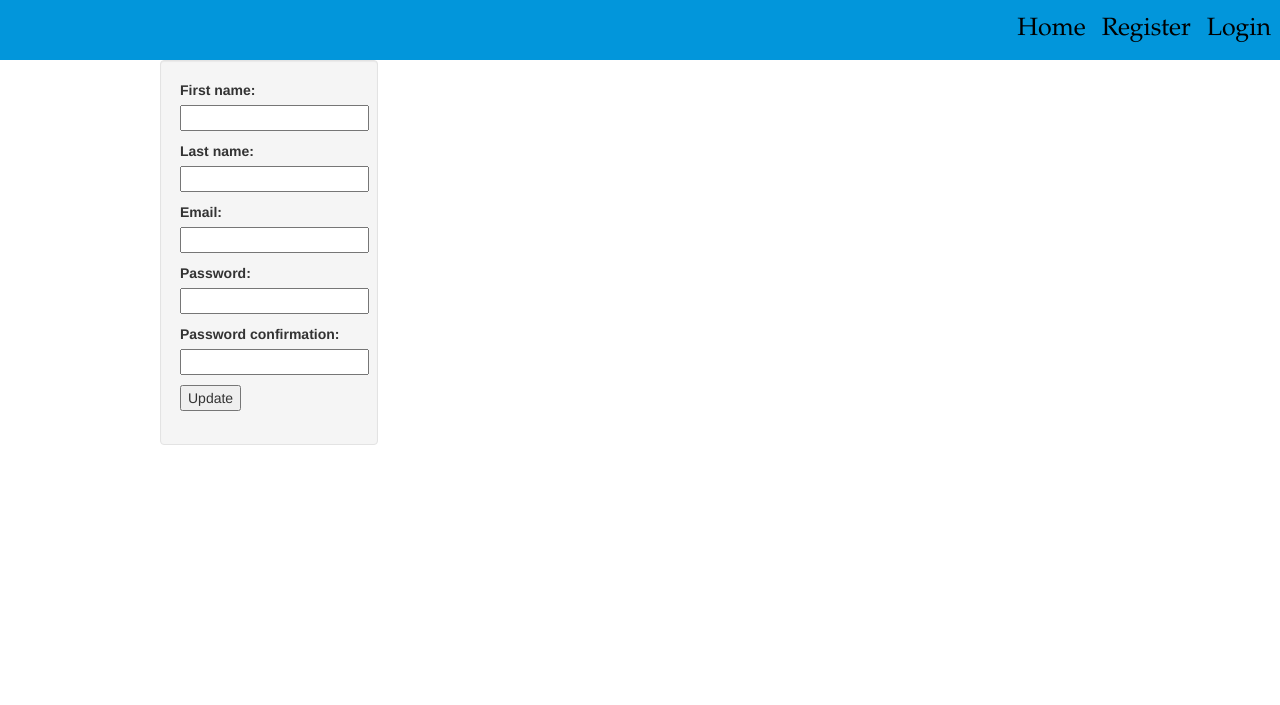
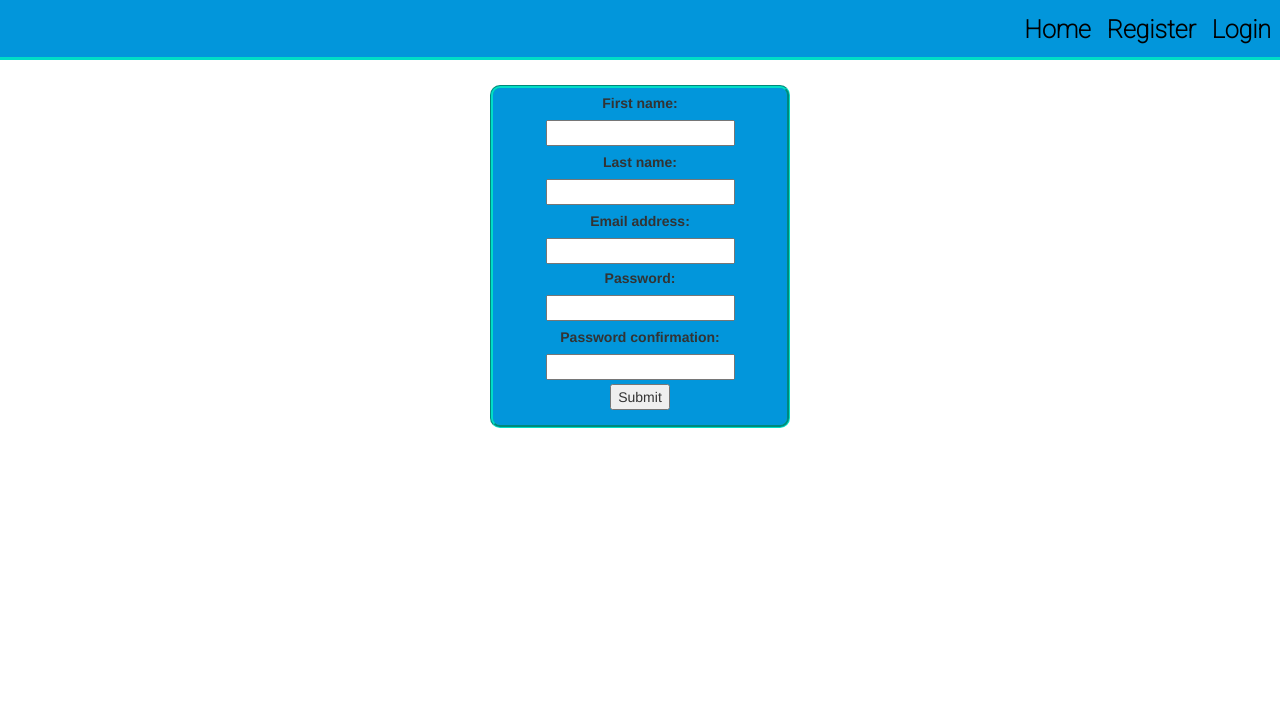
Before and after one commit to implacable/projectManager, a Django app: page /user/register in a window 1280 px wide. Shown: the top 705 px of the page. Run offline with Django 3.2, Linux system fonts and the light colour scheme; some libraries are stand-ins or nearby versions.

Commit message:
Lots of front end work, changed a few fonts and colors

```diff
--- a/project_ticket/static/project_ticket/master.css
+++ b/project_ticket/static/project_ticket/master.css
@@ -1,4 +1,5 @@
 .full_nav {
+    border-bottom: 3px solid #01DDC7;
 	background-color: #0296db;
 	display: block;
 	width: 100%;
@@ -21,14 +22,16 @@
 }
 
 .navbar a {
+    font-weight: 600;
 	font-size: 25px;
-	font-family: Garamond;
+	font-family: 'Roboto', sans-serif;
 	text-decoration: none;
 	line-height:58px;
 	color: black;
 }
 
 .navbar a:hover {
+    color: white;
 	text-decoration: none;
 }
 
@@ -41,6 +44,7 @@
 }
 
 .footer {
+    border-top: 3px solid #01DDC7;
 	background-color: #0296db;
 	display: block;
     height:60px;
@@ -51,14 +55,16 @@
 }
 
 .login {
+    /*
+    Making the screen smaller then half way causes
+    the form to display out of the div
+    min-width does not work
+    */
+    margin-top: 25px;
     background-color: #0296db;
     min-height: 100px;
-    max-width: 215px;
-    padding: 10px;
-    margin-top: 15px;
+    border: 3px groove #01DDC7;
     border-radius: 10px;
-    position: relative;
-    left: 35%;
 }
 
 .login p {
@@ -66,3 +72,22 @@
     text-align: center;
     padding: 1px;
 }
+
+.register {
+    /*
+    Making the screen smaller then half way causes
+    the form to display out of the div
+    min-width does not work
+    */
+    margin-top: 25px;
+    background-color: #0296db;
+    min-height: 100px;
+    border: 3px groove #01DDC7;
+    border-radius: 10px;
+}
+
+.register p {
+    margin: auto;
+    text-align: center;
+    padding: 1px;
+}
--- a/project_ticket/templates/project_ticket/base.html
+++ b/project_ticket/templates/project_ticket/base.html
@@ -1,6 +1,7 @@
 <html>
 	<head>
 		{% load staticfiles %}
+		<link href='http://fonts.googleapis.com/css?family=Roboto:100' rel='stylesheet' type='text/css'>
 		<link rel="stylesheet" type="text/css" href="{% static 'project_ticket/master.css' %}" />
 		<link rel="stylesheet" type="text/css" href="{% static 'project_ticket/bootstrap.min.css' %}" />
 		{% block 'styling' %}
--- a/project_ticket/templates/project_ticket/register.html
+++ b/project_ticket/templates/project_ticket/register.html
@@ -1,14 +1,44 @@
 {% extends 'project_ticket/base.html' %}
 {% block 'content' %}
 	<div class="row">
-		<div class="col-md-3">
-			<div class="well">
-				<form action='{{ request.path }}' method="POST" enctype="multipart/form-data">
+		<div class="col-md-4 col-xs-4"></div>
+		<div class="col-md-4 col-xs-4">
+			<div class="register">
+				<form action="{{ request.path }}" method="POST">
 	                {% csrf_token %}
-	                {{ form.as_p }}
-                <input type="submit" value="Update">
-            </form>
+	                <div class="fieldWrapper">
+		                <p>{{ form.first_name.errors }}<p/>
+		                <p><label for="email">First name:</label></p>
+		                <p> {{ form.first_name }} </p>
+	                </div>
+
+	                <div class="fieldWrapper">
+		                <p>{{ form.last_name.errors }}<p/>
+		                <p><label for="email">Last name:</label></p>
+		                <p> {{ form.last_name }} </p>
+	                </div>
+
+	                <div class="fieldWrapper">
+		                <p>{{ form.email.errors }}<p/>
+		                <p><label for="email">Email address:</label></p>
+		                <p> {{ form.email }} </p>
+	                </div>
+
+	                <div class="fieldWrapper">
+		                <p>{{ form.password.errors }}</p>
+		                <p><label for="password">Password:</label></p>
+		                <p>{{ form.password }}<p/>
+	                </div>
+
+	                <div class="fieldWrapper">
+		                <p>{{ form.password_confirmation.errors }}</p>
+		                <p><label for="password">Password confirmation:</label></p>
+		                <p>{{ form.password_confirmation }}<p/>
+	                </div>
+	                <p><input type="submit" value="Submit"></p>
+            	</form>
 			</div>
 		</div>
+		<div class="col-md-4 col-xs-4"></div>
 	</div>
 {% endblock %}
```
Also changed, not shown: project_ticket/static/project_ticket/landing_style.css (+15 -3 lines), project_ticket/templates/project_ticket/landing.html (+8 -3 lines), project_ticket/templates/project_ticket/login.html (+6 -1 lines).
